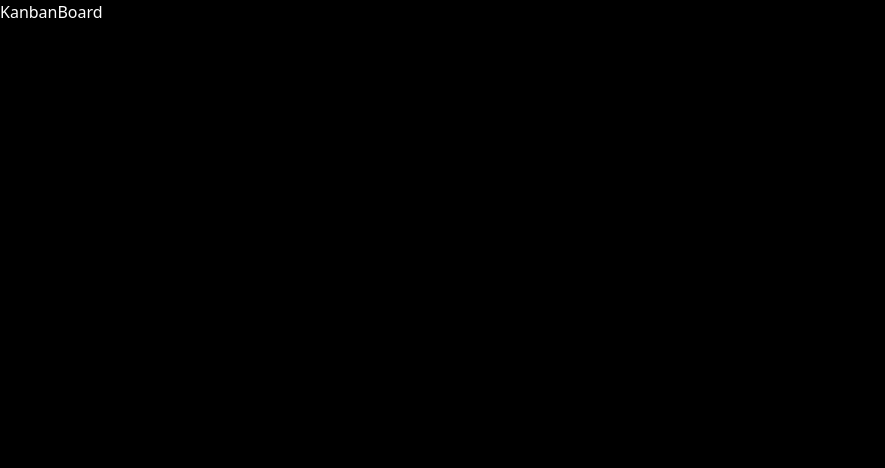
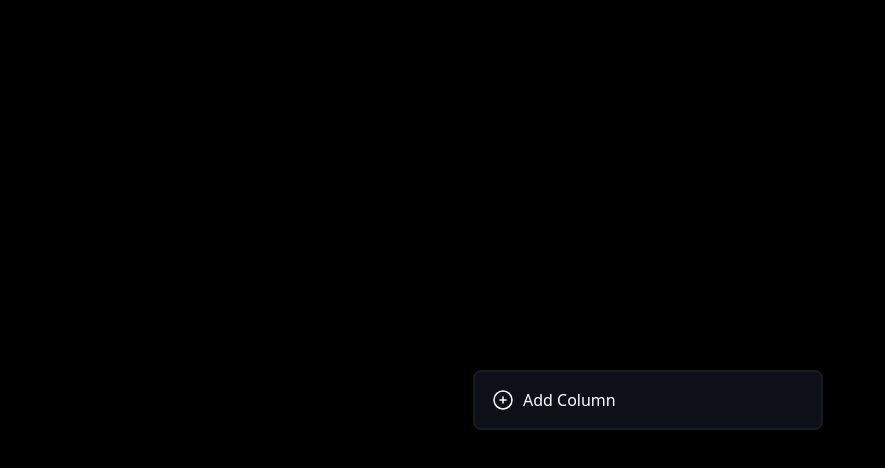
Before and after one commit to Linux-DEX/Kanban_Board_project, a React (Vite) app: page / in a window 1280 px wide. Shown: the top 468 px of the page, without its empty margins (0-885 px from the left). Built offline with nearby package versions, Linux system fonts and the light colour scheme.

Commit message:
Kanban columns

```diff
--- /dev/null
+++ b/src/components/ColumnContainer.tsx
@@ -0,0 +1,84 @@
+import TrashIcon from "../icons/TrashIcon";
+import { Column } from "../types";
+
+interface Props {
+  column: Column;
+    deleteColumn: (id: Id) => void;
+}
+
+const ColumnContainer = (props: Props) => {
+  const { column, deleteColumn } = props;
+  return (
+    <div
+      className="
+      bg-columnBackgroundColor
+      w-[350px]
+      h-[500px]
+      max-h-[500px]
+      rounded-md
+      flex
+      flex-col
+    "
+    >
+      <div
+        className="
+          bg-mainBackgroundColor
+          text-md
+          h-[60px]
+          cursor-grab
+          rounded-md
+          rounded-b-none
+          p-3
+          font-bold
+          border-columnBackgroundColor
+          border-4
+          flex
+          items-center
+          justify-between
+          "
+      >
+        <div
+          className="
+                  flex
+                  gap-2
+                  "
+        >
+          <div
+            className="
+                    flex
+                    justify-center
+                    items-center
+                    bg-columnBackgroundColor
+                    px-2
+                    py-1
+                    text-sm
+                    rounded-full
+                "
+          >
+            0
+          </div>
+          {column.title}
+        </div>
+        <button
+          onClick={() => {
+            deleteColumn(column.id);
+          }}
+          className="
+                  stroke-gray-500
+                  hover:stroke-red-500
+                  hover:bg-columnBackgroundColor
+                  rounded
+                  px-1
+                  py-2
+                  "
+        >
+          <TrashIcon />
+        </button>
+      </div>
+      <div className="flex flex-grow">Content</div>
+      <div>Footer</div>
+    </div>
+  );
+};
+
+export default ColumnContainer;
--- a/src/components/KanbanBoard.tsx
+++ b/src/components/KanbanBoard.tsx
@@ -1,7 +1,76 @@
+import { useState } from "react";
+import PlusIcon from "../icons/PlusIcon";
+import { Column } from "../types";
+import ColumnContainer from "./ColumnContainer";
+
 const KanbanBoard = () => {
+  const [columns, setColumns] = useState<Column[]>([]);
+
+  console.log(columns);
+
   return (
-    <div>KanbanBoard</div>
-  )
+    <div
+      className="
+          m-auto
+          flex
+          min-h-screen
+          w-full
+          items-center
+          overflow-x-auto
+          overflow-y-hidden
+          px-[40px]
+      "
+    >
+      <div className="m-auto flex gap-4">
+        <div className="flex gap-4">
+          {columns.map((col) => (
+            <ColumnContainer column={col} deleteColumn={deleteColumn} />
+          ))}
+        </div>
+        <button
+          onClick={() => {
+            createNewColumn();
+          }}
+          className="
+        h-[60px]
+        w-[350px]
+        min-w-[350px]
+        cursor-pointer
+        rounded-lg
+        bg-mainBackgroundColor
+        border-2
+        border-columnBackgroundColor
+        p-4
+        ring-rose-500
+        hover:ring-2
+        flex
+        gap-2
+          "
+        >
+          <PlusIcon />
+          Add Column
+        </button>
+      </div>
+    </div>
+  );
+
+  function createNewColumn() {
+    const columnToAdd: Column = {
+      id: generateId(),
+      title: `Column ${columns.length + 1}`,
+    };
+
+    setColumns([...columns, columnToAdd]);
+  }
+
+  function deleteColumn(id: Id) {
+    const filteredColumns = columns.filter((col) => col.id !== id);
+    setColumns(filteredColumns);
+  }
+};
+
+function generateId() {
+  return Math.floor(Math.random() * 10001);
 }
 
-export default KanbanBoard
+export default KanbanBoard;
--- /dev/null
+++ b/src/icons/PlusIcon.tsx
@@ -0,0 +1,20 @@
+const PlusIcon = () => {
+    return (
+        <svg
+            xmlns="http://www.w3.org/2000/svg"
+            fill="none"
+            viewBox="0 0 24 24"
+            strokeWidth={1.5}
+            stroke="currentColor"
+            className="w-6 h-6"
+        >
+            <path
+                strokeLinecap="round"
+                strokeLinejoin="round"
+                d="M12 9v6m3-3H9m12 0a9 9 0 11-18 0 9 9 0 0118 0z"
+            />
+        </svg>
+    );
+};
+
+export default PlusIcon;
--- /dev/null
+++ b/src/icons/TrashIcon.tsx
@@ -0,0 +1,19 @@
+function TrashIcon() {
+  return (
+    <svg
+      xmlns="http://www.w3.org/2000/svg"
+      fill="none"
+      viewBox="0 0 24 24"
+      strokeWidth={1.5}
+      className="w-6 h-6"
+    >
+      <path
+        strokeLinecap="round"
+        strokeLinejoin="round"
+        d="M14.74 9l-.346 9m-4.788 0L9.26 9m9.968-3.21c.342.052.682.107 1.022.166m-1.022-.165L18.16 19.673a2.25 2.25 0 01-2.244 2.077H8.084a2.25 2.25 0 01-2.244-2.077L4.772 5.79m14.456 0a48.108 48.108 0 00-3.478-.397m-12 .562c.34-.059.68-.114 1.022-.165m0 0a48.11 48.11 0 013.478-.397m7.5 0v-.916c0-1.18-.91-2.164-2.09-2.201a51.964 51.964 0 00-3.32 0c-1.18.037-2.09 1.022-2.09 2.201v.916m7.5 0a48.667 48.667 0 00-7.5 0"
+      />
+    </svg>
+  );
+}
+
+export default TrashIcon;
--- /dev/null
+++ b/src/types.ts
@@ -0,0 +1,12 @@
+export type Id = string | number;
+
+export type Column = {
+  id: Id;
+  title: string;
+};
+
+export type Task = {
+  id: Id;
+  columnId: Id;
+  content: string;
+};
```
Also changed, not shown: 1 other file (tests, documents, lock files or other folders).
